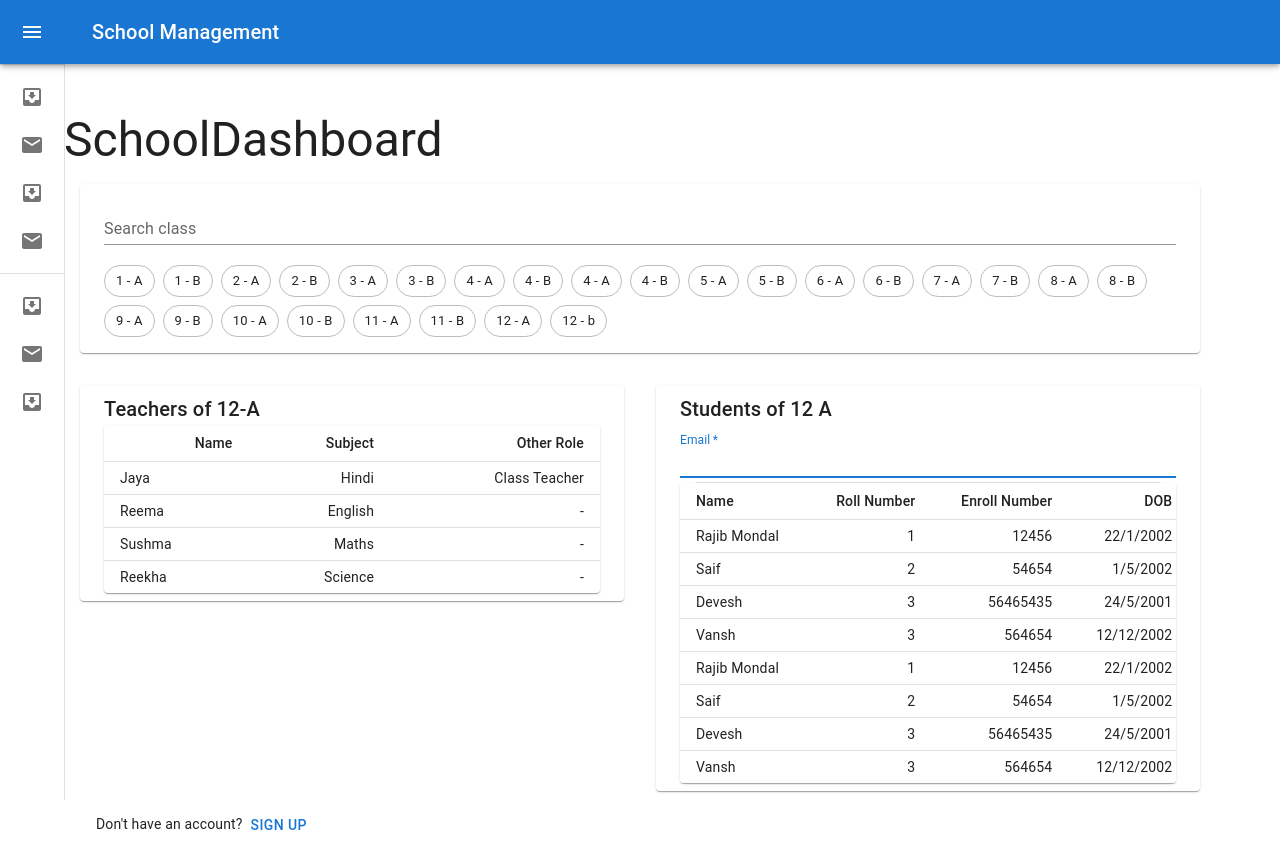
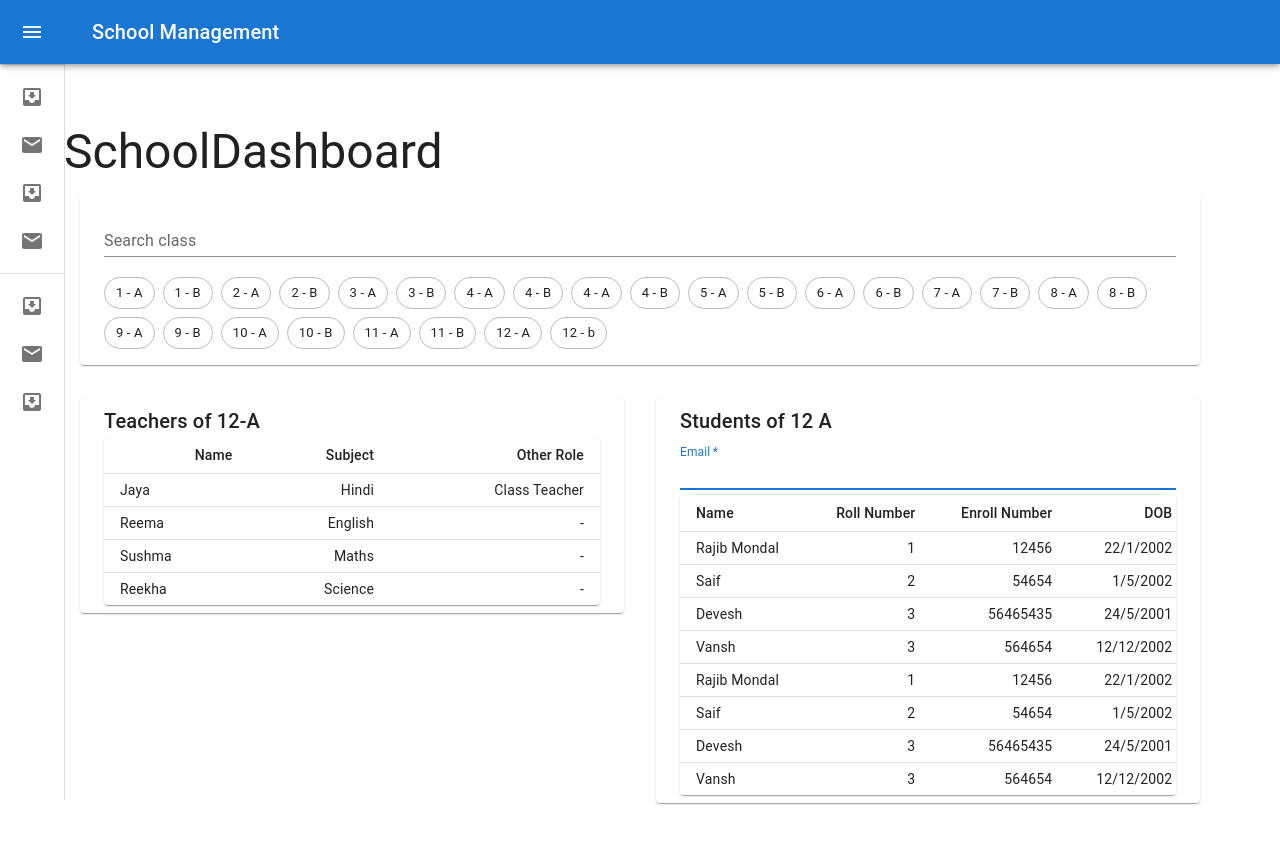
Before and after one commit to VanshWadhwa/school-manager-frontend, a React (Create React App) app: page /School/Dashboard in a window 1280 px wide. Built offline with nearby package versions, Linux system fonts and the light colour scheme.

Commit message:
Corrected App bar

```diff
--- a/src/App.js
+++ b/src/App.js
@@ -17,8 +17,7 @@ function App() {
       {/* <MiniDrawer /> */}
       <SnackbarProvider maxSnack={3}>
         <BrowserRouter>
-          <MiniDrawer />
-
+          {/* <MiniDrawer /> */}
           <Routes>
             <Route path="/" element={<Home />} />
             <Route path="/login" element={<Login />} />
--- a/src/pages/auth/Login.js
+++ b/src/pages/auth/Login.js
@@ -18,6 +18,7 @@ import { Box } from "@mui/system";
 import { Link, useNavigate } from "react-router-dom";
 
 import { loginUser } from "../../features/auth/authSlice";
+import MiniDrawer from "../../components/layout/MiniDrawer";
 
 const Login = () => {
   const [loading, setLoading] = useState(false);
@@ -52,6 +53,8 @@ const Login = () => {
   };
 
   return (
+    <>
+      <MiniDrawer />
       <Box className="bg-shapes">
         <Container
           component="main"
@@ -132,6 +135,7 @@ const Login = () => {
           {/* </Box> */}
         </Container>
       </Box>
+    </>
   );
 };
 
--- a/src/pages/school/SchoolDashboard.js
+++ b/src/pages/school/SchoolDashboard.js
@@ -21,6 +21,7 @@ import Stack from "@mui/material/Stack";
 import { Box } from "@mui/system";
 import { Link } from "react-router-dom";
 import React, { useState } from "react";
+import MiniDrawer from "../../components/layout/MiniDrawer";
 
 const SchoolDashboard = () => {
   const [loading, setloading] = useState(false);
@@ -123,6 +124,8 @@ const SchoolDashboard = () => {
     createData("Reekha", "Science", "-"),
   ];
   return (
+    <React.Fragment>
+      <MiniDrawer />
       <Box className="bg-shapes">
         <Container
           maxWidth="lg"
@@ -311,22 +314,10 @@ const SchoolDashboard = () => {
             <br />
 
             <Divider variant="middle" />
-          <br />
-          <>
-            <Typography component="p" variant="body2">
-              Don't have an account?
-              <Link to="/signup">
-                <Button variant="text" to="/signup">
-                  Sign Up
-                </Button>
-              </Link>
-            </Typography>
-          </>
-
-          {/* </Box> */}
           </Grid>
         </Container>
       </Box>
+    </React.Fragment>
   );
 };
 
```
Lines whose indentation alone changed are shown as unchanged.
